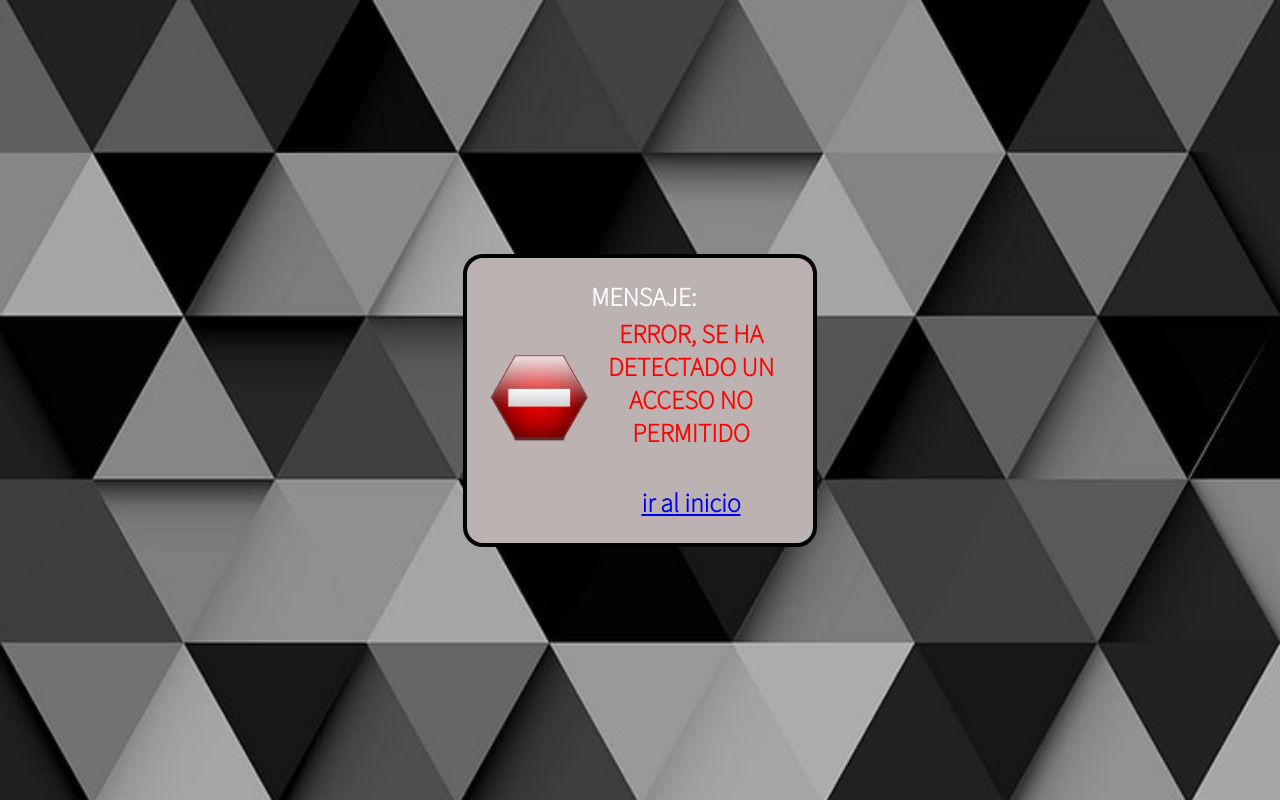
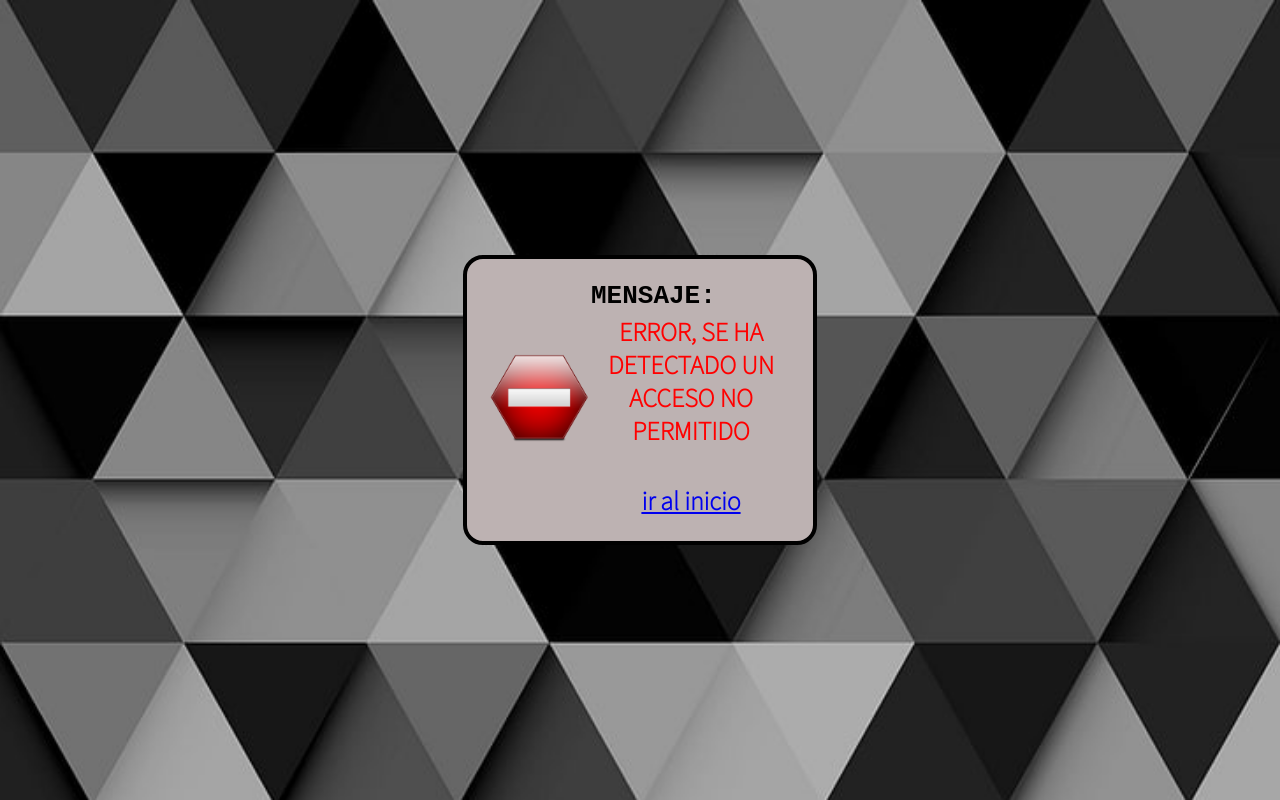
Before and after one commit to kevinpantoja/web_funkos, a PHP site: page /controller/getLoginUsuario.php in a window 1280 px wide. Run offline with PHP 8.4, Linux system fonts and the light colour scheme; data that the repository does not hold is empty; some web fonts are replaced.

Commit message:
cambio diseño v2

```diff
--- a/assets/style.css
+++ b/assets/style.css
@@ -60,6 +60,10 @@ html{
 .contenedor .mensaje .contenido{
     font-weight: bold;
     color: red;
+}
+.contenedor .mensaje .title{
+    color: black;
+    font-family: 'Courier New', Courier, monospace;
 }
 .container-info{
     background: linear-gradient(rgba(0, 0, 0, 0), rgba(0, 0, 0, 0)),url("./img/fondo4.jpg");
--- a/shared/formMensaje.php
+++ b/shared/formMensaje.php
@@ -20,7 +20,7 @@
                         <table width="285" border="0" align="center">
                                 <tr>
                                     <td width="103" rowspan="2" align="center"><img src="../assets/imgenes/<?php echo $icono?>" width="100" height="100"></td>
-                                    <td width="172"> <strong>MENSAJE:</strong></td>
+                                    <td width="172" class="title"> <strong>MENSAJE:</strong></td>
                                 </tr>
                                 <tr>
                                     <td><table class="contenido" width="200" border="0" align="center">
```
